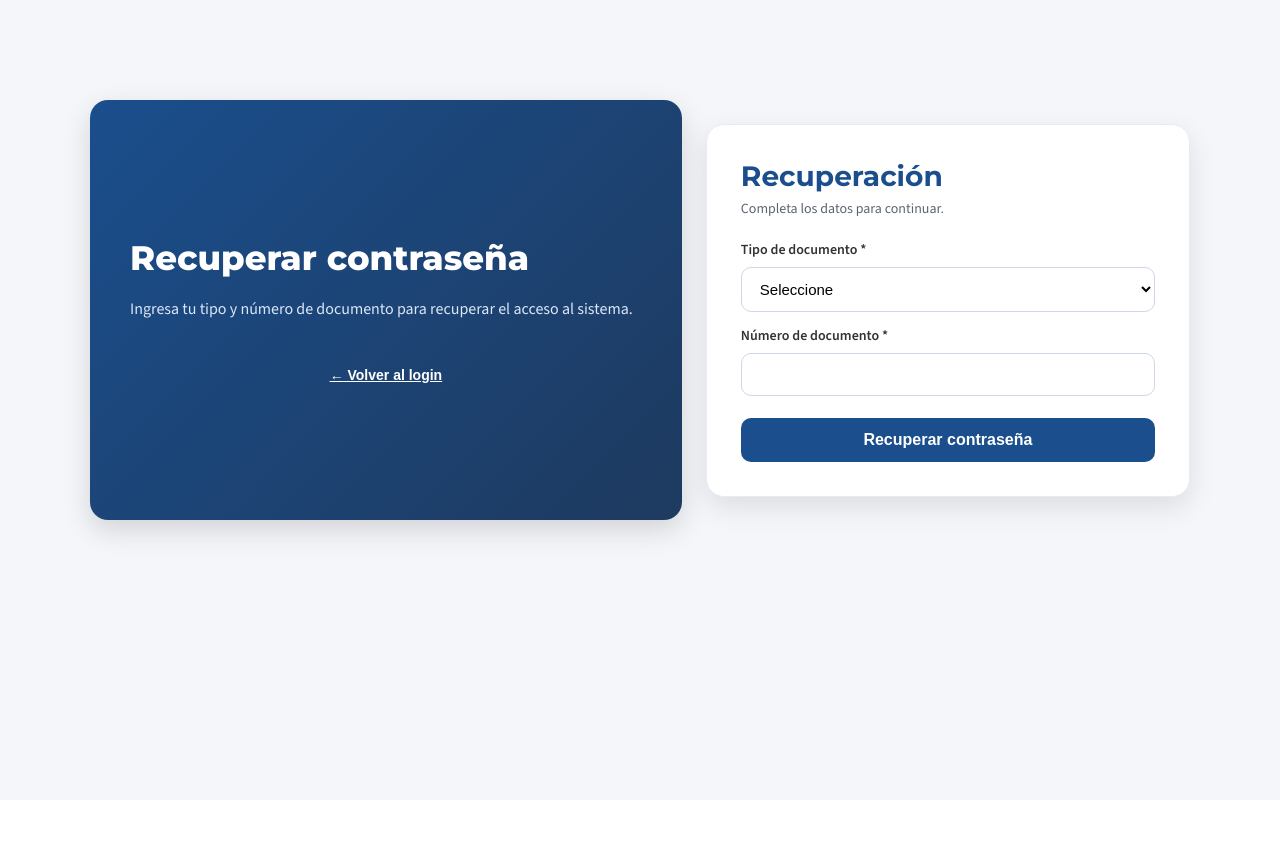
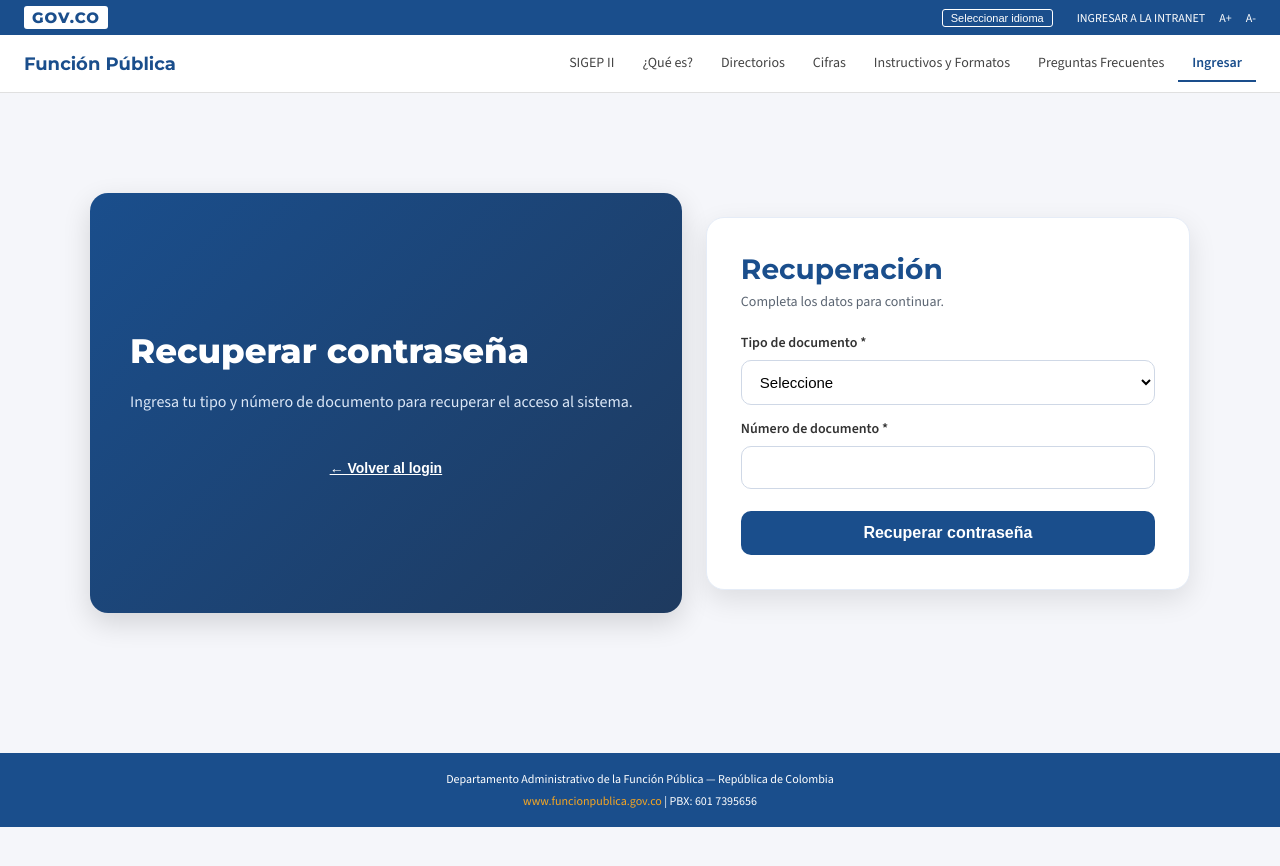
Before and after one commit to joseramirez1805/SIGEDII_2026-01, a React app in the folder frontend/: page / in a window 1280 px wide. Both pictures are taken after a click on the button "¿Olvidó su contraseña?". Shown: the top 866 px of the page. Before the commit the page ends 800 px from the top, so only its background shows below. Built offline with nearby package versions, Linux system fonts and the light colour scheme; the HTML template or start-up script is replaced by a standard one.

Commit message:
fix: auditoria de dependencia y correcion de css

```diff
--- a/frontend/src/pages/CambiarContrasena.jsx
+++ b/frontend/src/pages/CambiarContrasena.jsx
@@ -41,6 +41,32 @@ export default function CambiarContrasena({ setPagina }) {
   };
 
   return (
+  <div className="sigep-root login-root">
+      <header className="top-bar">
+        <div className="gov-logo">GOV.CO</div>
+        <div className="top-bar-right">
+          <button type="button">Seleccionar idioma</button>
+          <a href="#">INGRESAR A LA INTRANET</a>
+          <span>A+</span>
+          <span>A-</span>
+        </div>
+      </header>
+
+      <nav className="navbar">
+        <div className="nav-brand">
+          <div className="brand-name">Función Pública</div>
+        </div>
+
+        <ul className="nav-links">
+          <li><a href="#">SIGEP II</a></li>
+          <li><a href="#">¿Qué es?</a></li>
+          <li><a href="#">Directorios</a></li>
+          <li><a href="#">Cifras</a></li>
+          <li><a href="#">Instructivos y Formatos</a></li>
+          <li><a href="#">Preguntas Frecuentes</a></li>
+          <li><a className="active" href="#">Ingresar</a></li>
+        </ul>
+      </nav>
     <div className="sigep-root login-root">
       <main className="login-main">
         <section className="login-contenedor">
@@ -95,6 +121,15 @@ export default function CambiarContrasena({ setPagina }) {
 
         </section>
       </main>
+      <footer className="footer">
+        <div>
+          Departamento Administrativo de la Función Pública — República de Colombia
+        </div>
+        <div className="footer-meta">
+          <a href="#">www.funcionpublica.gov.co</a> | PBX: 601 7395656
+        </div>
+      </footer>
     </div>
+  </div>
   );
 }
--- a/frontend/src/pages/Recuperar.jsx
+++ b/frontend/src/pages/Recuperar.jsx
@@ -1,5 +1,5 @@
 import { useState } from "react";
-import "../css/login.css";
+import "../css/Login.css";
 
 export default function Recuperar({ setPagina }) {
   const [tipoDocumento, setTipoDocumento] = useState("");
@@ -25,6 +25,32 @@ export default function Recuperar({ setPagina }) {
   };
 
   return (
+    <div className="sigep-root login-root">
+      <header className="top-bar">
+        <div className="gov-logo">GOV.CO</div>
+        <div className="top-bar-right">
+          <button type="button">Seleccionar idioma</button>
+          <a href="#">INGRESAR A LA INTRANET</a>
+          <span>A+</span>
+          <span>A-</span>
+        </div>
+      </header>
+
+      <nav className="navbar">
+        <div className="nav-brand">
+          <div className="brand-name">Función Pública</div>
+        </div>
+
+        <ul className="nav-links">
+          <li><a href="#">SIGEP II</a></li>
+          <li><a href="#">¿Qué es?</a></li>
+          <li><a href="#">Directorios</a></li>
+          <li><a href="#">Cifras</a></li>
+          <li><a href="#">Instructivos y Formatos</a></li>
+          <li><a href="#">Preguntas Frecuentes</a></li>
+          <li><a className="active" href="#">Ingresar</a></li>
+        </ul>
+      </nav>
     <div className="sigep-root login-root">
       <main className="login-main">
         <section className="login-contenedor">
@@ -77,6 +103,15 @@ export default function Recuperar({ setPagina }) {
 
         </section>
       </main>
+      <footer className="footer">
+        <div>
+          Departamento Administrativo de la Función Pública — República de Colombia
+        </div>
+        <div className="footer-meta">
+          <a href="#">www.funcionpublica.gov.co</a> | PBX: 601 7395656
+        </div>
+      </footer>
     </div>
+  </div>
   );
 }
```
Also changed, not shown: 1 other file (tests, documents, lock files or other folders).
